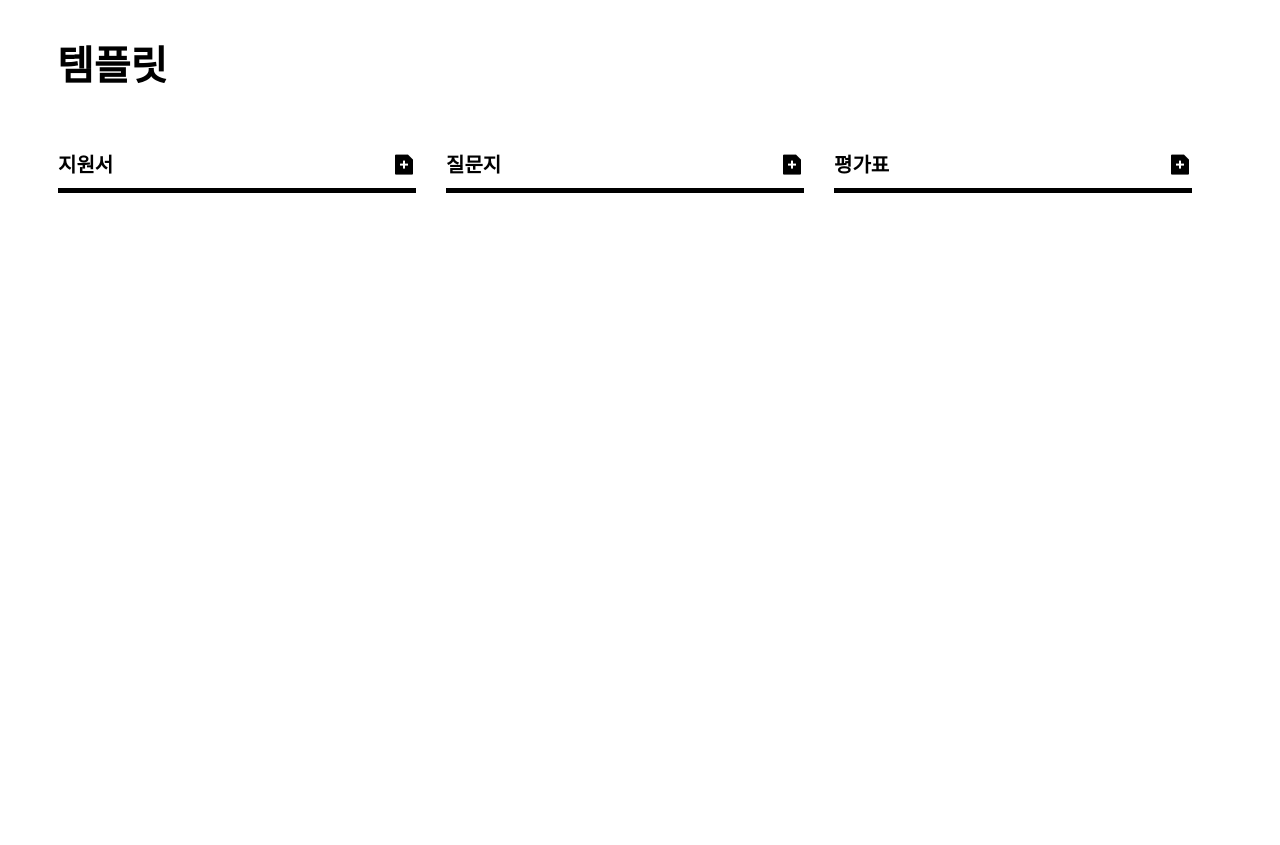
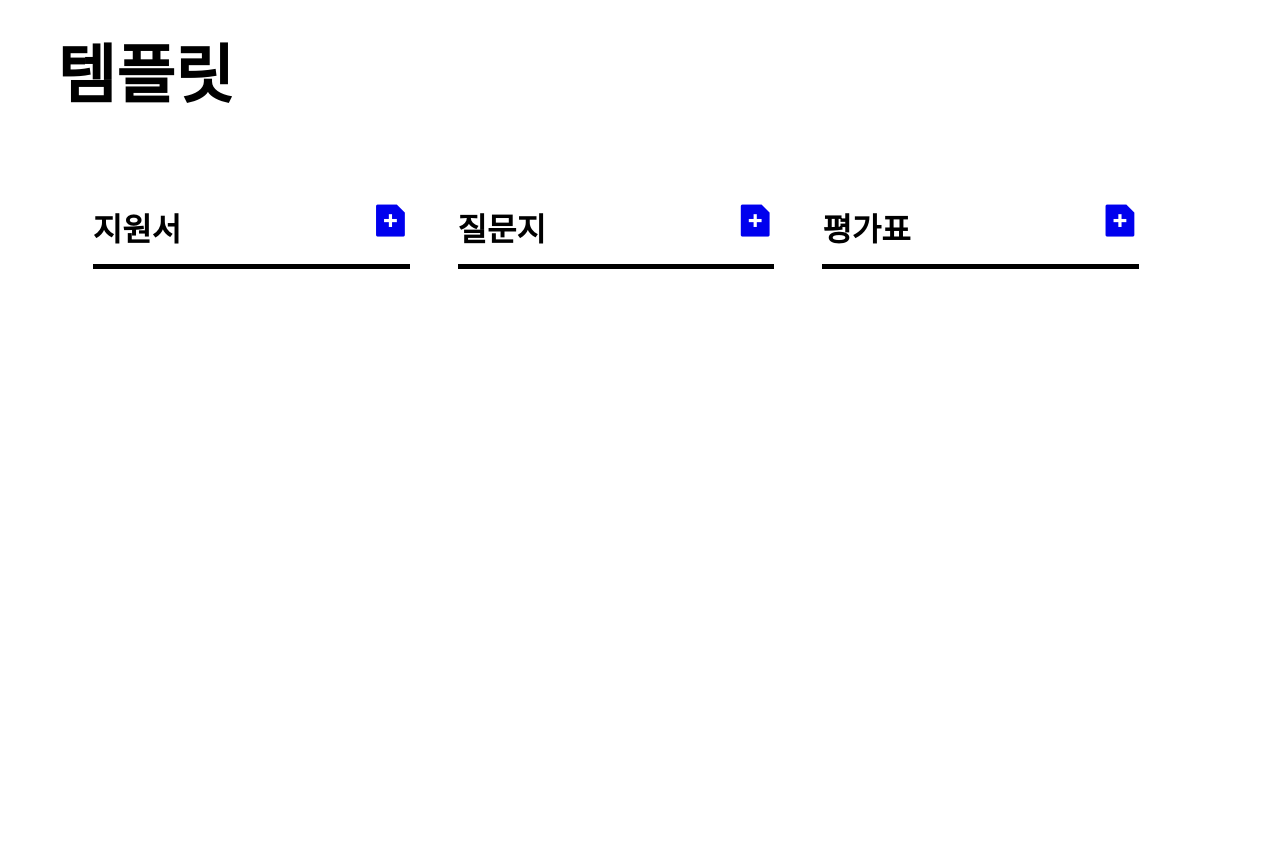
Before and after one commit to yumin22/piro21_HireHub, a Django app: page /template/list/ in a window 1280 px wide. After the commit the page ends 269 px from the top, so only its background shows below. Run offline with Django 5.2, Linux system fonts and the light colour scheme; data that the repository does not hold is empty; some web fonts are replaced.

Commit message:
[fix] reset.css 수정

```diff
--- a/static/css/reset.css
+++ b/static/css/reset.css
@@ -1,11 +1,4 @@
-/* box-sizing 규칙을 명시합니다. */
-*,
-*::before,
-*::after {
-  box-sizing: border-box;
-  margin: 0;
-  padding: 0;
-}
+
 
 /* 폰트 크기의 팽창을 방지합니다. */
 html {
@@ -37,70 +30,51 @@ ol[role='list'] {
   list-style: none;
 }
 
-/* 핵심 body의 기본값을 설정합니다. */
+/* http://meyerweb.com/eric/tools/css/reset/
+   v2.0 | 20110126
+   License: none (public domain)
+*/
+
+html, body, div, span, applet, object, iframe,
+h1, h2, h3, h4, h5, h6, p, blockquote, pre,
+a, abbr, acronym, address, big, cite, code,
+del, dfn, em, img, ins, kbd, q, s, samp,
+small, strike, strong, sub, sup, tt, var,
+b, u, i, center,
+dl, dt, dd, ol, ul, li,
+fieldset, form, label, legend,
+table, caption, tbody, tfoot, thead, tr, th, td,
+article, aside, canvas, details, embed,
+figure, figcaption, footer, header, hgroup,
+menu, nav, output, ruby, section, summary,
+time, mark, audio, video {
+	margin: 0;
+	padding: 0;
+	border: 0;
+	font-size: 100%;
+	font: inherit;
+	vertical-align: baseline;
+}
+/* HTML5 display-role reset for older browsers */
+article, aside, details, figcaption, figure,
+footer, header, hgroup, menu, nav, section {
+	display: block;
+}
 body {
-  min-height: 100vh;
-  line-height: 1.5;
+	line-height: 1;
 }
-
-/* 제목 요소와 상호작용하는 요소에 대해 line-height를 더 짧게 설정합니다. */
-h1,
-h2,
-h3,
-h4,
-button,
-input,
-label {
-  line-height: 1.1;
+ol, ul {
+	list-style: none;
 }
-
-button {
-  background: none;
-  border: none;
-  padding: 0;
-  margin: 0;
-  font: inherit;
-  color: inherit;
-  cursor: pointer;
-  text-decoration: none;
-  display: inline-block;
+blockquote, q {
+	quotes: none;
 }
-
-/* 제목에 대한 text-wrap을 balance로 설정합니다. */
-h1,
-h2,
-h3,
-h4 {
-  text-wrap: balance;
+blockquote:before, blockquote:after,
+q:before, q:after {
+	content: '';
+	content: none;
 }
-
-/* 클래스가 없는 기본 a 태그 요소는 기본 스타일을 가져옵니다. */
-a:not([class]) {
-  text-decoration-skip-ink: auto;
-  color: currentColor;
+table {
+	border-collapse: collapse;
+	border-spacing: 0;
 }
-
-/* 이미지 관련 작업을 더 쉽게 합니다. */
-img,
-picture {
-  max-width: 100%;
-  display: block;
-}
-
-/* input 및 button 항목들이 글꼴을 상속하도록 합니다. */
-input,
-button,
-textarea,
-select {
-  font: inherit;
-}
-
-/* 행 속성이 없는 textarea가 너무 작지 않도록 합니다. */
-textarea:not([rows]) {
-  min-height: 10em;
-}
-
-/* 고정된 모든 항목에는 여분의 스크롤 여백이 있어야 합니다. */
-:target {
-  scroll-margin-block: 5ex;
-}
--- a/static/css/template/temp_list.css
+++ b/static/css/template/temp_list.css
@@ -1,4 +1,13 @@
 @import url("https://cdn.jsdelivr.net/gh/orioncactus/pretendard@v1.3.9/dist/web/static/pretendard.min.css");
+
+/* box-sizing 규칙을 명시합니다. */
+*,
+*::before,
+*::after {
+  box-sizing: border-box;
+  margin: 0;
+  padding: 0;
+}
 
 body {
     min-width: 1280px;
```
Also changed, not shown: static/css/template/temp_create.css (+9 -0 lines).
